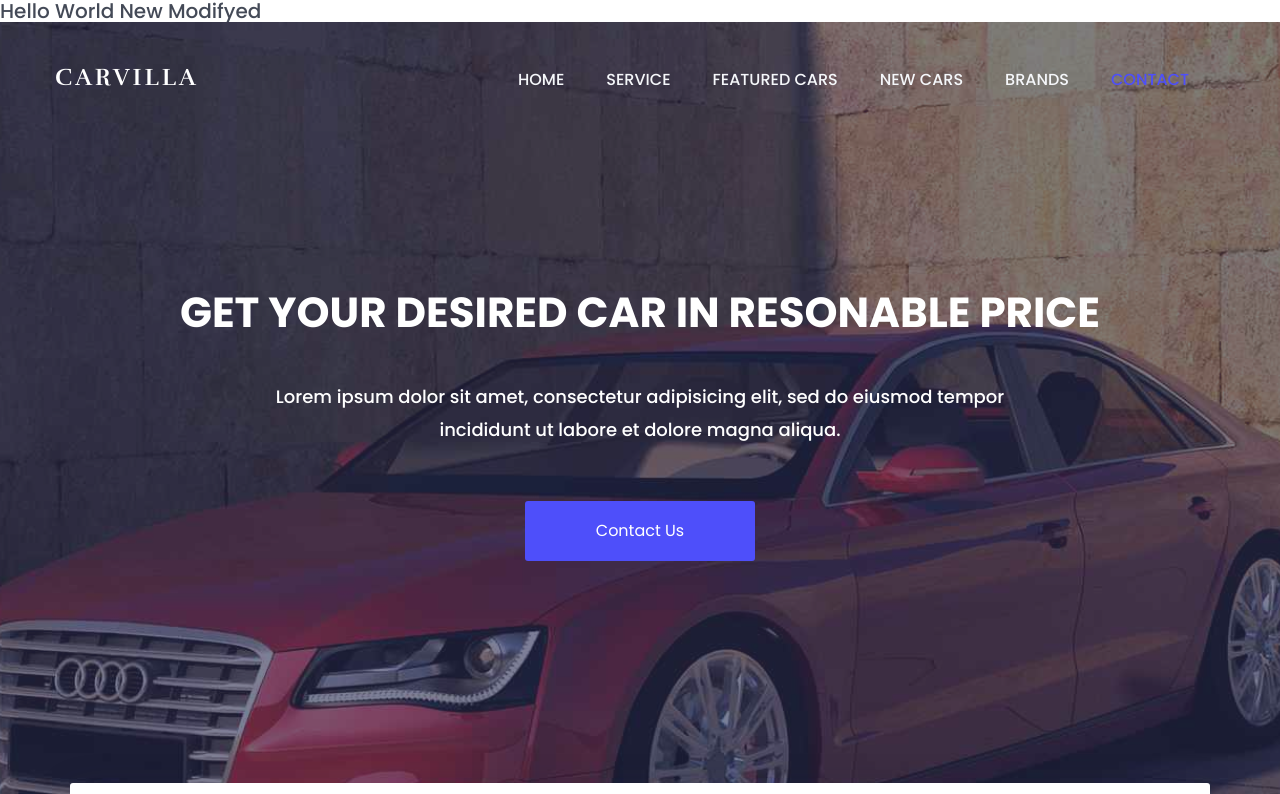
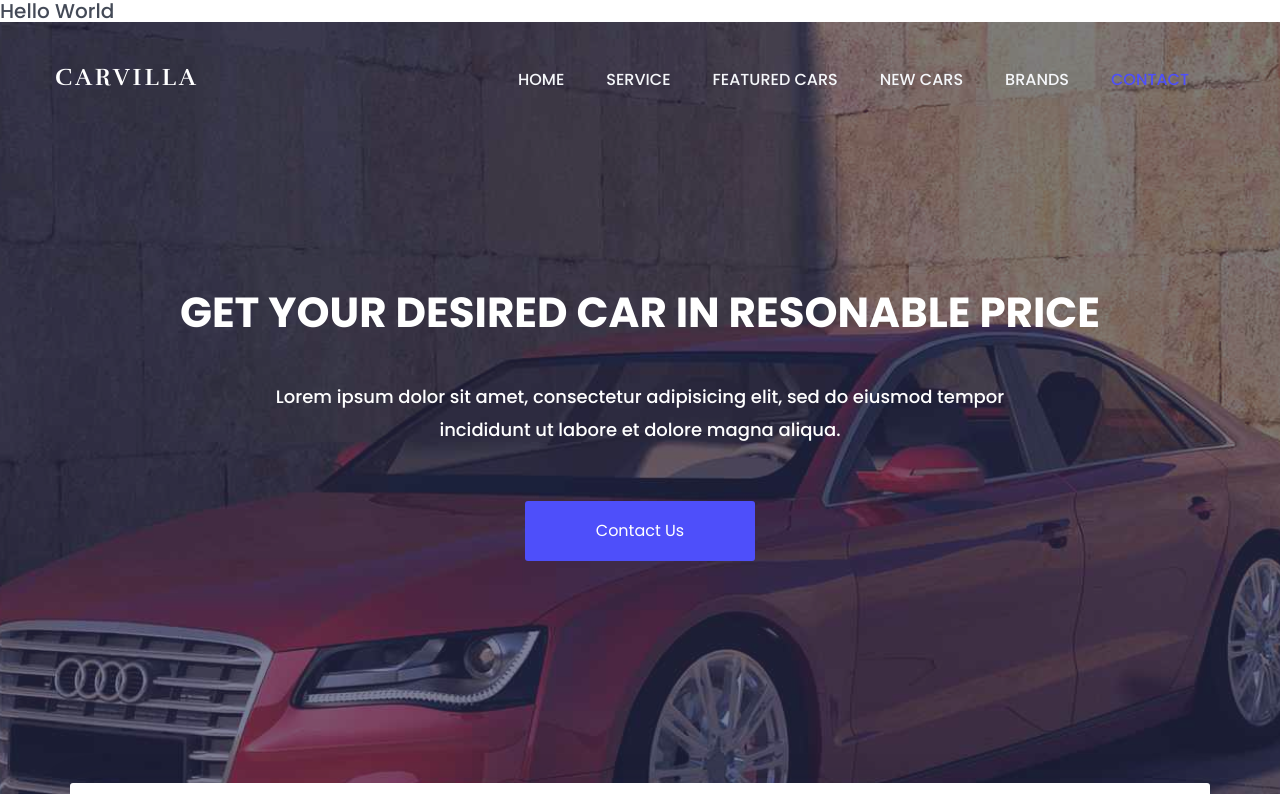
Before and after one commit to sumanthg2904/my-sep-24-task-repo, a plain HTML site: page index.html in a window 1280 px wide. Shown: the top 794 px of the page. Drawn offline with nearby package versions, Linux system fonts and the light colour scheme.

Commit message:
Update index.html

```diff
--- a/index.html
+++ b/index.html
@@ -59,7 +59,7 @@
 
 	<body>
 
-		<h1 background="red">Hello World new modifyed</h1>
+		<h1>Hello World</h1>
 		<!--[if lte IE 9]>
             <p class="browserupgrade">You are using an <strong>outdated</strong> browser. Please <a href="https://browsehappy.com/">upgrade your browser</a> to improve your experience and security.</p>
         <![endif]-->
```
